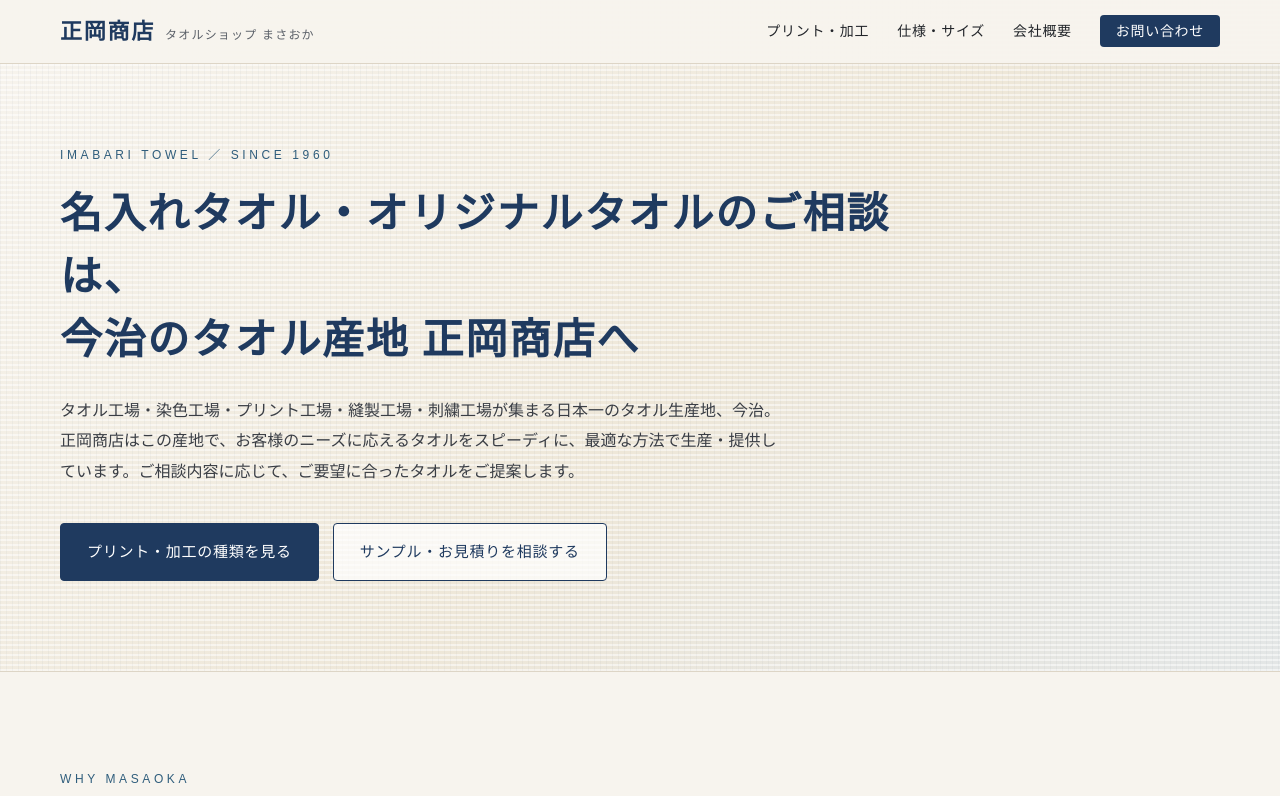
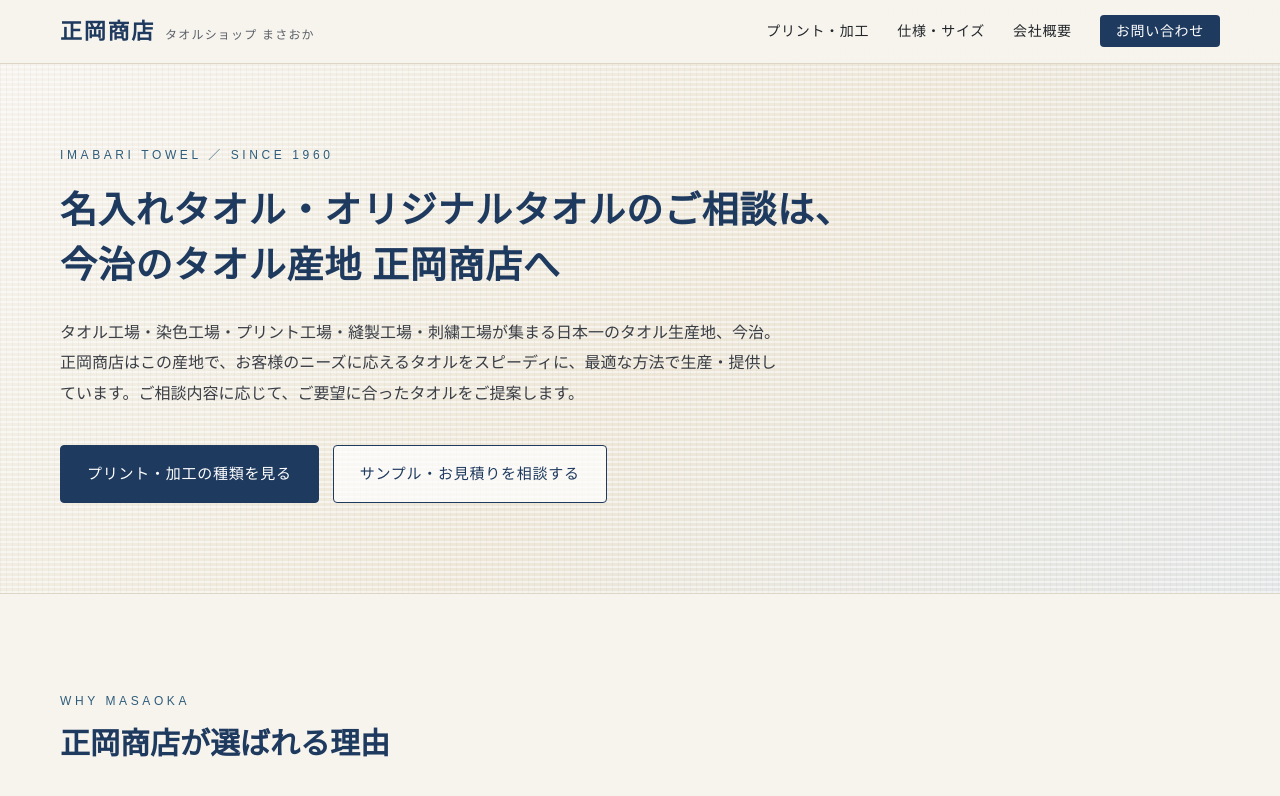
Before and after one commit to wtdforiphone8-arch/-, a plain HTML site: page masaoka/index.html in a window 1280 px wide. Shown: the top 796 px of the page. Drawn offline with Linux system fonts and the light colour scheme.

Commit message:
Fix hero heading wrap on desktop

```diff
--- a/masaoka/index.html
+++ b/masaoka/index.html
@@ -49,7 +49,7 @@ h1,h2,h3{font-family:var(--serif);font-weight:600;line-height:1.5;margin:0}
    linear-gradient(135deg,#f7f4ee 0%,#eee7d8 55%,#e3e6e6 100%);
   border-bottom:1px solid var(--line)}
 .hero .en{font-size:12px;letter-spacing:.3em;color:var(--ai);margin:0 0 16px}
-.hero h1{font-size:clamp(26px,4.2vw,42px);color:var(--navy);letter-spacing:.04em;max-width:860px}
+.hero h1{font-size:clamp(24px,3.3vw,37px);color:var(--navy);letter-spacing:.02em;max-width:none}
 .hero p.lead{margin:24px 0 36px;max-width:720px;color:#3a3e45}
 .btns{display:flex;flex-wrap:wrap;gap:14px}
 .btn{display:inline-block;text-decoration:none;padding:14px 26px;border-radius:4px;font-size:15px;letter-spacing:.05em;border:1px solid var(--navy);text-align:center}
```
